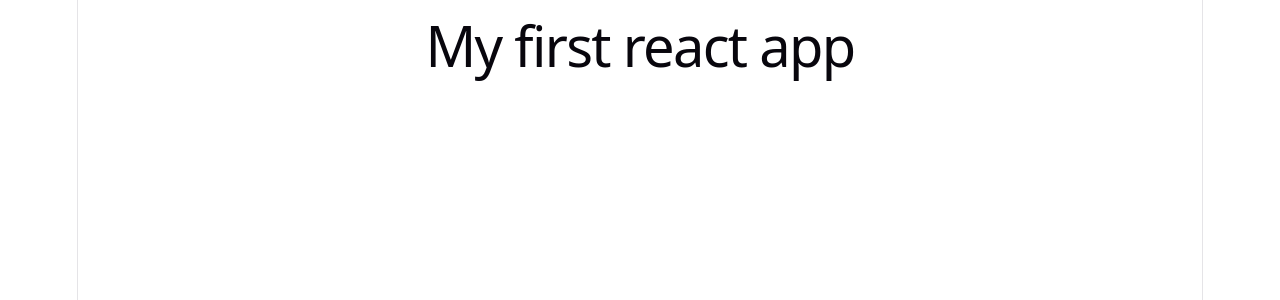
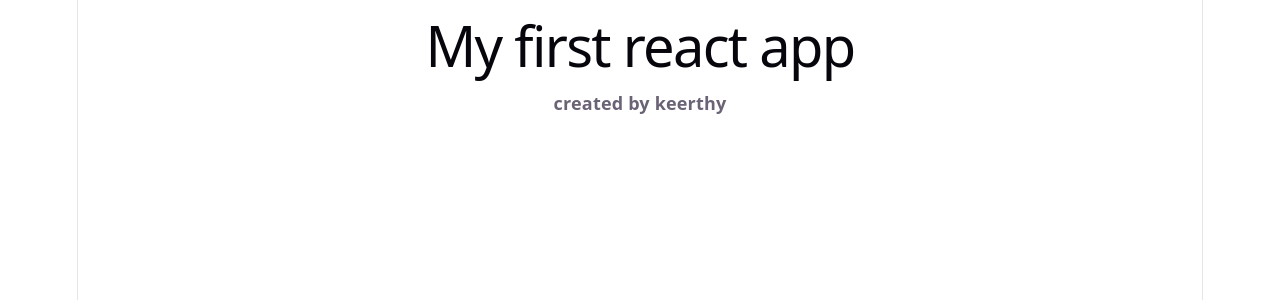
Before and after one commit to pkeerthy9/sample_mern_app, a React (Vite) app in the folder hrmanagement_frontend/: page / in a window 1280 px wide. Shown: the top 300 px of the page. Built offline with nearby package versions, Linux system fonts and the light colour scheme.

Commit message:
Update App.jsx

```diff
--- a/hrmanagement_frontend/src/App.jsx
+++ b/hrmanagement_frontend/src/App.jsx
@@ -5,8 +5,10 @@ function App() {
 
 
   return (
+    <div>
     <h1>My first react app</h1>
-
+    <h4>created by keerthy</h4>
+    </div>
   )
 }
 
```
